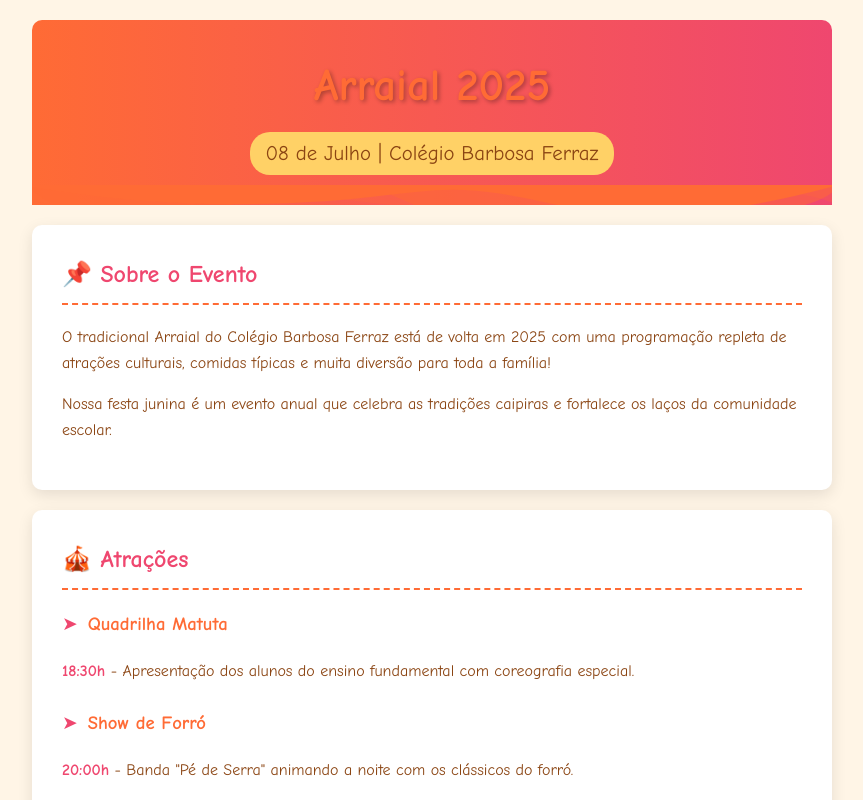
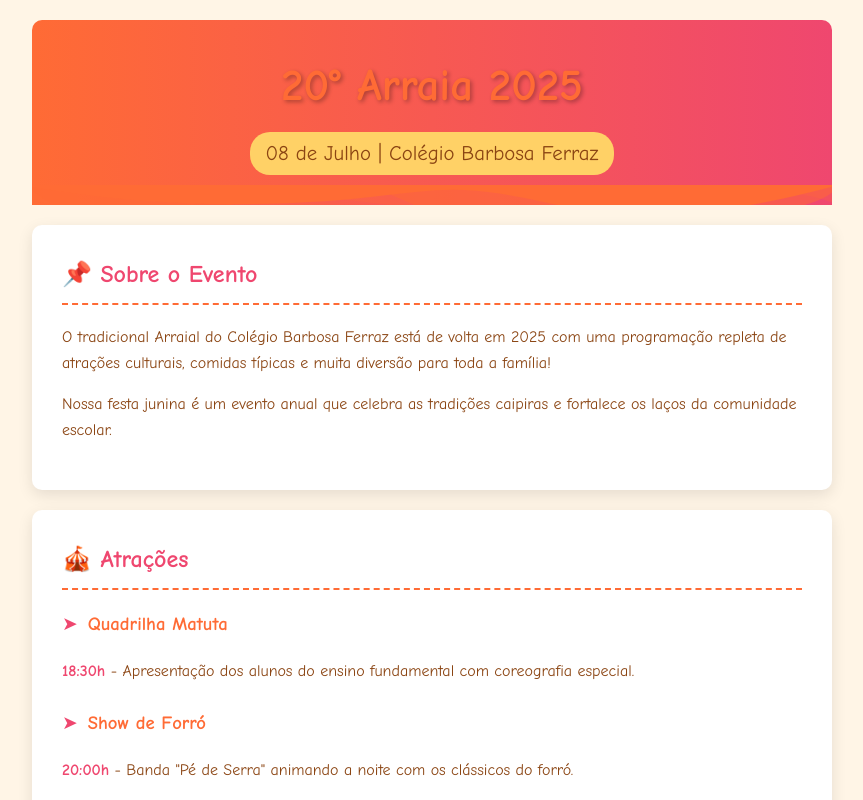
Before and after one commit to jeanxd89/festajuninabarbosa, a plain HTML site: page festajunina.html in a window 1280 px wide. Shown: the top 800 px of the page, without its empty margins (208-1071 px from the left). Drawn offline with Linux system fonts and the light colour scheme.

Commit message:
Update festajunina.html

```diff
--- a/festajunina.html
+++ b/festajunina.html
@@ -9,7 +9,7 @@
 <body>
     <div class="container">
         <header>
-            <h1>Arraial 2025</h1>
+            <h1>20° Arraia 2025</h1>
             <div class="data-evento">08 de Julho | Colégio Barbosa Ferraz</div>
         </header>
 
```
